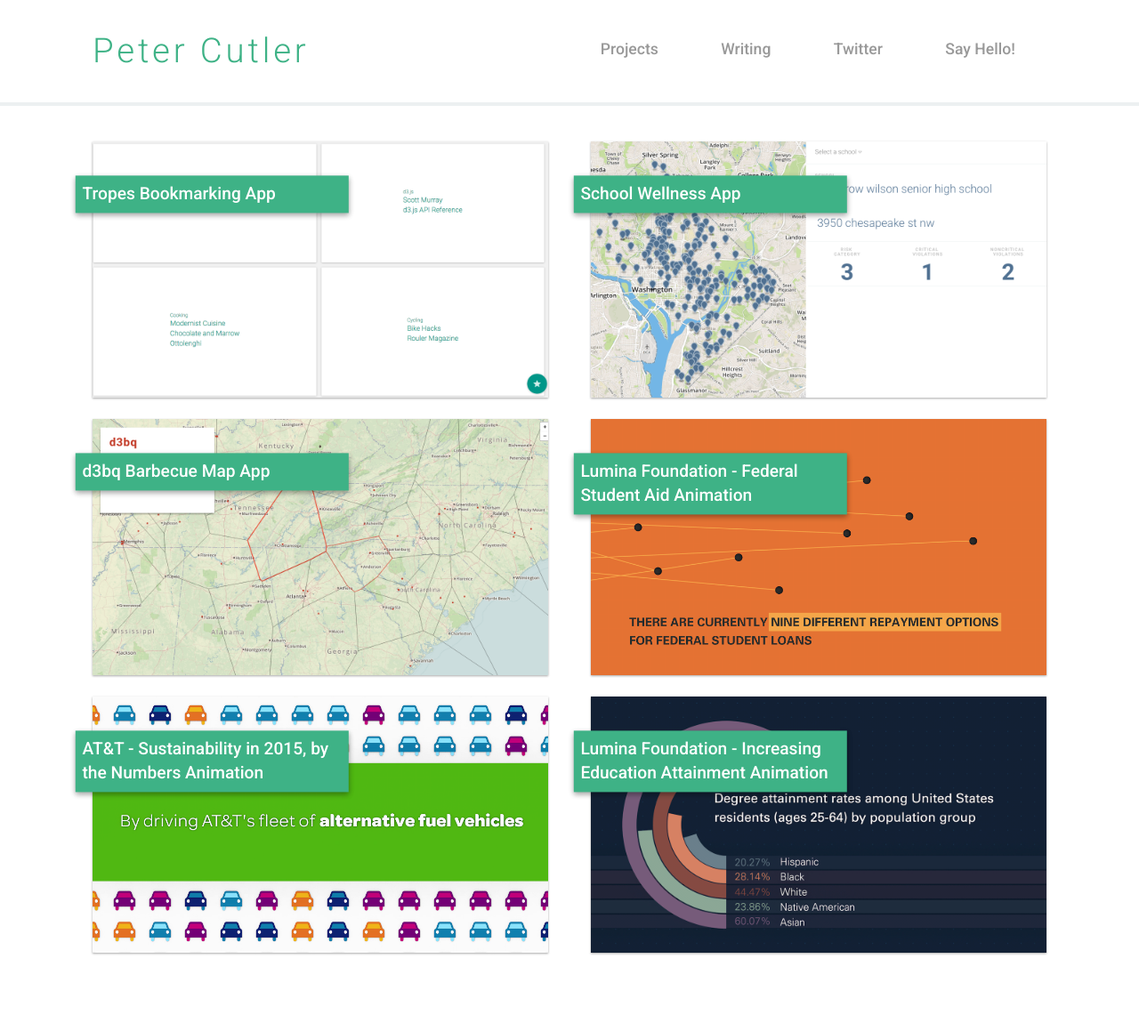
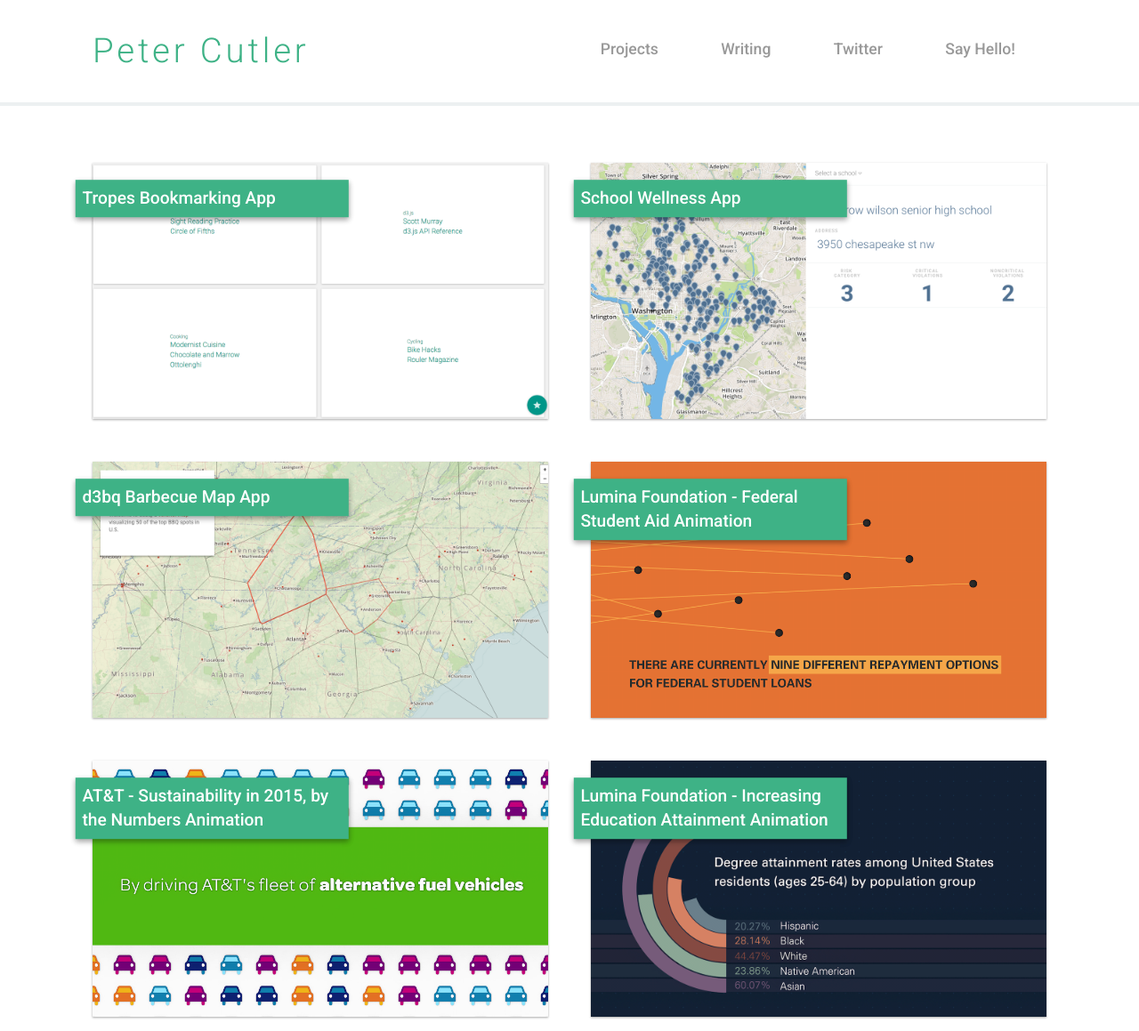
Before and after one commit to petergcutler/2015-portfolio, a Jekyll site: the page built from projects/index.md, in a window 1280 px wide. Shown: the whole page at 89% size. Built offline with Jekyll 4.4.1, drawn with Linux system fonts in a browser that asks for light colours; nearby versions of some CDN libraries; before the commit the page ends 1087 px from its top, so only the background shows below that.

Commit message:
updates to projects

```diff
--- a/_sass/partials/_base.scss
+++ b/_sass/partials/_base.scss
@@ -160,7 +160,7 @@
   line-height: 1.4em;
   background-color: #3eb286;
   box-shadow: 0 3px 6px rgba(0,0,0,0.16), 0 3px 6px rgba(0,0,0,0.23);
-  transform: translate(-1em, 2em);
+  transform: translate(-1em, 1em);
 }
 
 .projects-list {
@@ -169,11 +169,11 @@
 }
 
 .projects-list:nth-child(2n + 0) {
-  padding: 1em 0 0 1em;
+  padding: 2em 0 0 1em;
 }
 
 .projects-list:nth-child(2n + 1) {
-  padding: 1em 1em 0 0;
+  padding: 2em 1em 0 0;
 }
 
 img {
```
Also changed, not shown: 2 other files.
